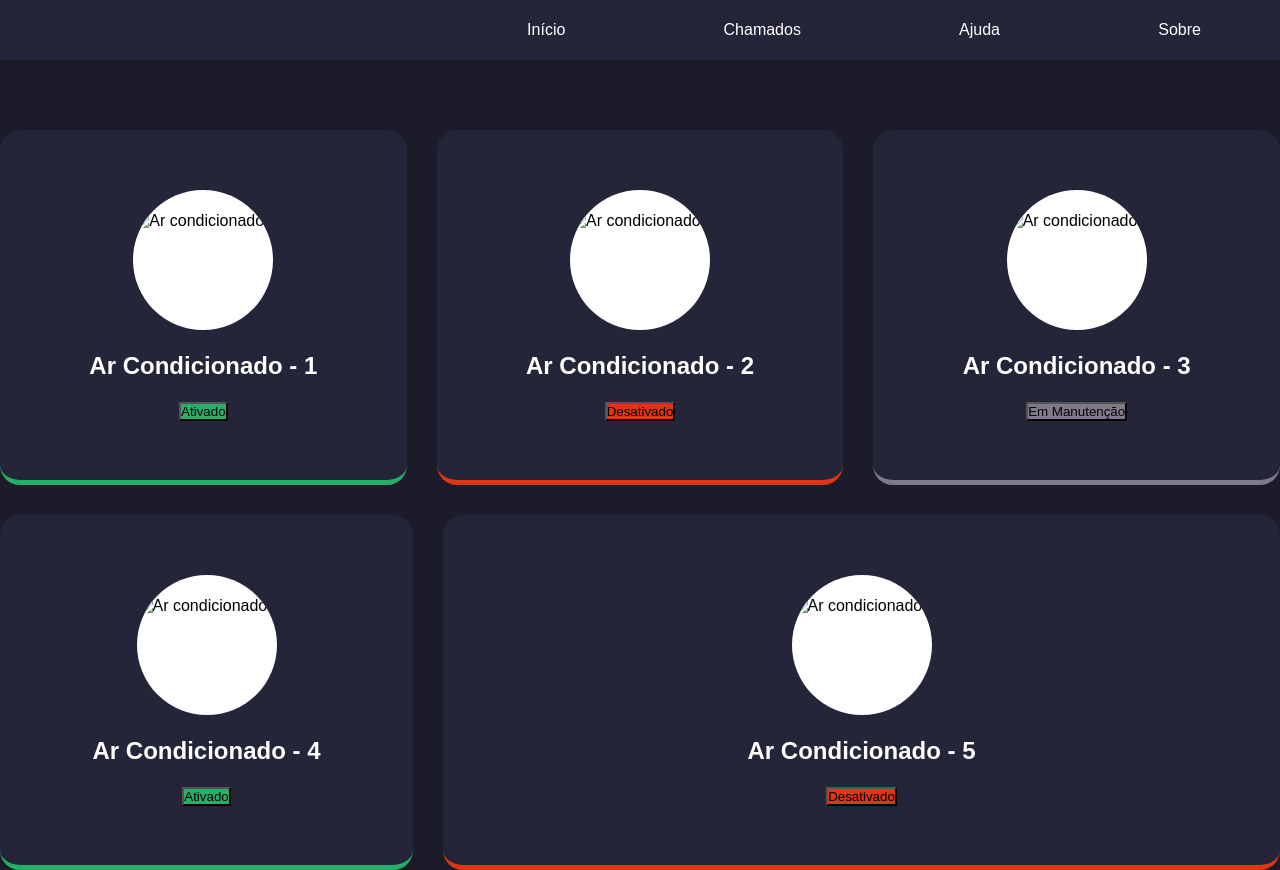
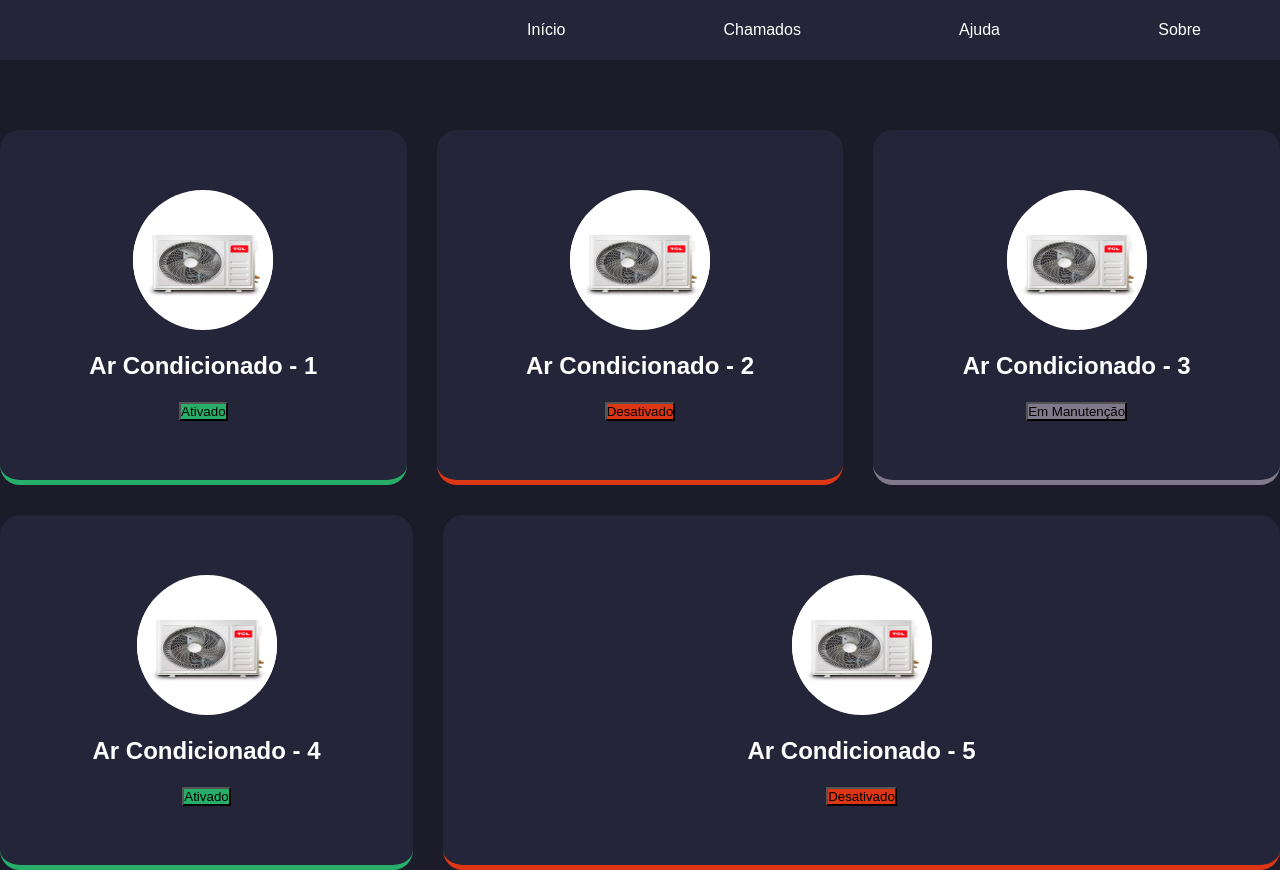
Before and after one commit to AmandaOliveir/Ar-Condicionado, a plain HTML site: page index.html in a window 1280 px wide. Drawn offline with Linux system fonts and the light colour scheme.

Commit message:
Update index.html

```diff
--- a/index.html
+++ b/index.html
@@ -27,7 +27,7 @@
     <main class="space1">
         <div class="card ativado">
             <div class="ar">
-                <img alt="Ar condicionado" src="img/ar-condicionado-tcl.jpg " />
+                <img alt="Ar condicionado" src="ar-condicionado-tcl.jpg " />
             </div>
 
             <h2>Ar Condicionado - 1</h2>
@@ -38,7 +38,7 @@
         </div>
         <div class="card desativado">
             <div class="ar">
-                <img alt="Ar condicionado" src="img/ar-condicionado-tcl.jpg" />
+                <img alt="Ar condicionado" src="ar-condicionado-tcl.jpg" />
             </div>
 
             <h2>Ar Condicionado - 2</h2>
@@ -49,7 +49,7 @@
         </div>
         <div class="card manutenção">
             <div class="ar">
-                <img alt="Ar condicionado" src="img/ar-condicionado-tcl.jpg" />
+                <img alt="Ar condicionado" src="ar-condicionado-tcl.jpg" />
             </div>
 
             <h2>Ar Condicionado - 3</h2>
@@ -63,7 +63,7 @@
     <main class="space2">
         <div class="card ativado">
             <div class="ar">
-                <img alt="Ar condicionado" src="img/ar-condicionado-tcl.jpg" />
+                <img alt="Ar condicionado" src="ar-condicionado-tcl.jpg" />
             </div>
 
             <h2>Ar Condicionado - 4</h2>
@@ -74,7 +74,7 @@
         </div>
         <div class="card desativado">
             <div class="ar">
-                <img alt="Ar condicionado" src="img/ar-condicionado-tcl.jpg" />
+                <img alt="Ar condicionado" src="ar-condicionado-tcl.jpg" />
             </div>
 
             <h2>Ar Condicionado - 5</h2>
```
